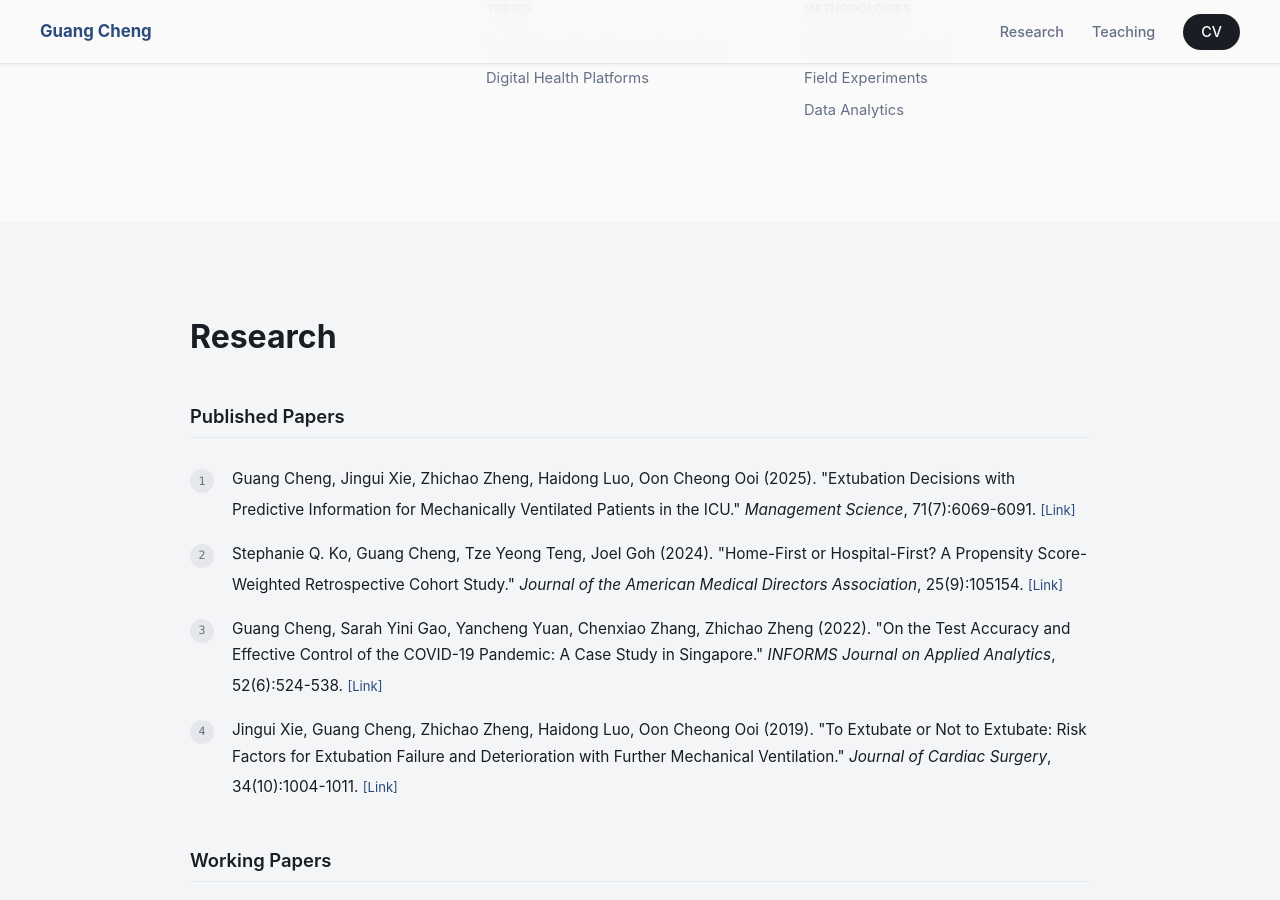
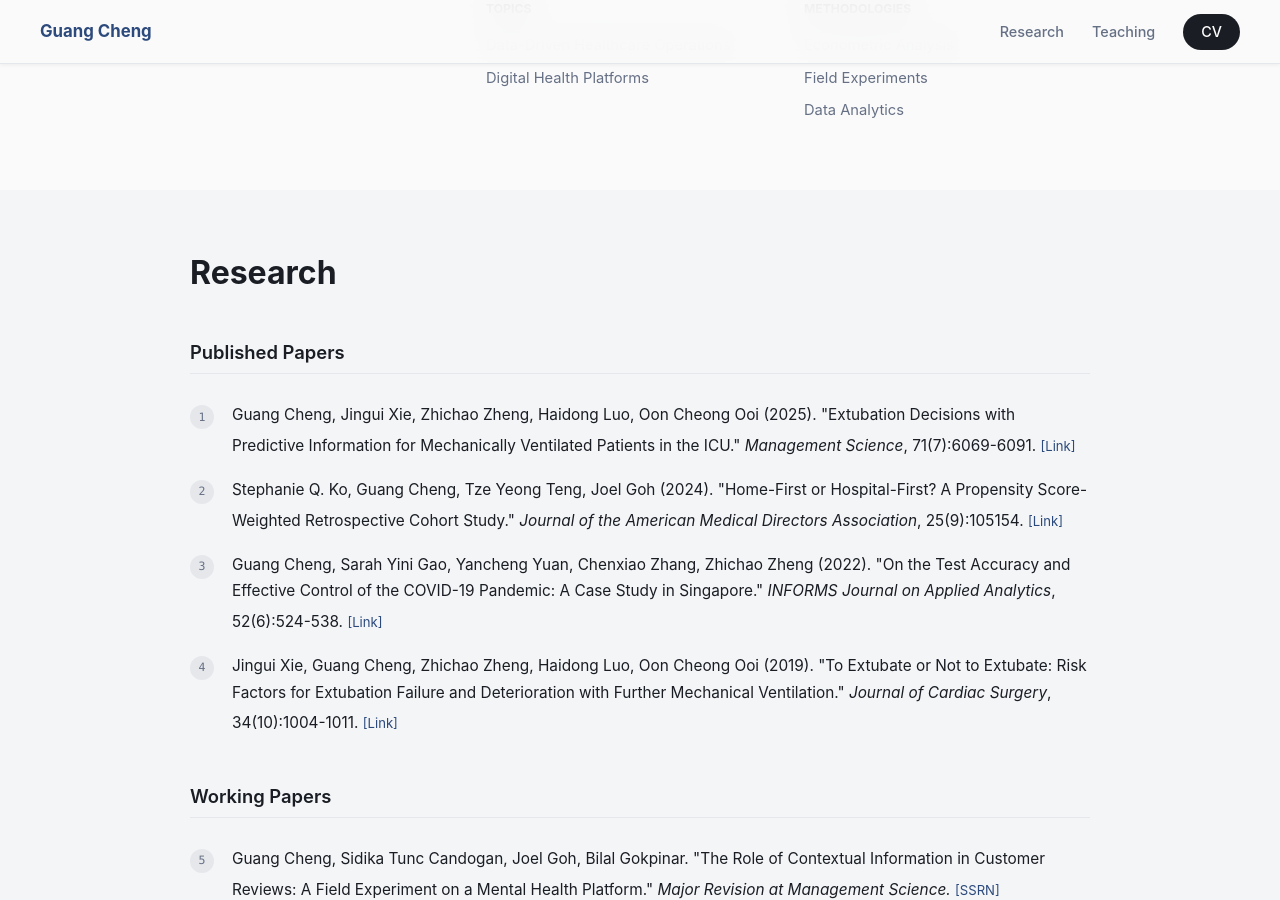
Before and after one commit to gcheng-nus/gcheng-nus.github.io, a Jekyll site: the page built from _pages/about.md, in a window 1280 px wide and 900 px high, scrolled down 642 px. Built offline with Jekyll 4.4.1, drawn with Linux system fonts in a browser that asks for light colours.

Commit message:
change section padding

```diff
--- a/assets/css/academic.scss
+++ b/assets/css/academic.scss
@@ -166,7 +166,7 @@ body.academic-site.is-locked {
 
 .academic-section,
 .academic-page-shell {
-  padding: 96px 40px;
+  padding: 64px 40px;
   scroll-margin-top: 72px;
 }
 
```
